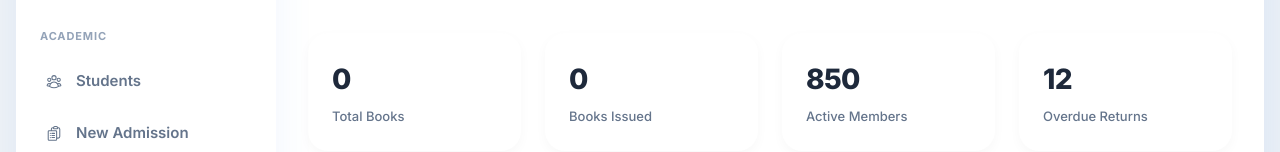
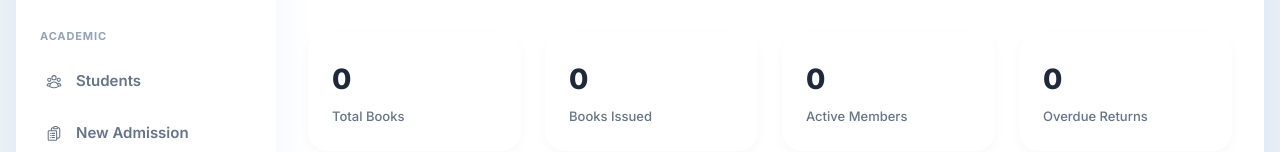
Before and after one commit to Rupamsaha196/Smart-School-Management-System, a React (Vite) app in the folder frontend/: page /operations/library in a window 1280 px wide. Shown: the part 186-338 px from the top of the page. Built offline with nearby package versions, Linux system fonts and the light colour scheme; no server answers; sample sign-in values are in the browser's storage.

Commit message:
Make Library Management stats functional

```diff
--- a/frontend/src/pages/operations/LibraryManagement.jsx
+++ b/frontend/src/pages/operations/LibraryManagement.jsx
@@ -11,13 +11,30 @@ const initialBooks = [
 
 export default function LibraryManagement() {
   const [books, setBooks] = useState([]);
+  const [totalMembers, setTotalMembers] = useState(0);
   const [showForm, setShowForm] = useState(false);
   const [editingId, setEditingId] = useState(null);
   const [newBook, setNewBook] = useState({ title: '', author: '', isbn: '', qty: '' });
 
   React.useEffect(() => {
     fetchBooks();
+    fetchMembers();
   }, []);
+
+  const fetchMembers = async () => {
+    try {
+      const { data } = await api.get('/students');
+      if (Array.isArray(data) && data.length > 0) {
+        setTotalMembers(data.length);
+      } else {
+        const local = localStorage.getItem('local_students');
+        setTotalMembers(local ? JSON.parse(local).length : 0);
+      }
+    } catch (err) {
+      const local = localStorage.getItem('local_students');
+      setTotalMembers(local ? JSON.parse(local).length : 0);
+    }
+  };
 
   const fetchBooks = async () => {
     try {
@@ -141,11 +158,11 @@ export default function LibraryManagement() {
           <div className="stat-label">Books Issued</div>
         </div>
         <div className="stat-card stat-success">
-          <div className="stat-value">850</div>
+          <div className="stat-value">{totalMembers}</div>
           <div className="stat-label">Active Members</div>
         </div>
         <div className="stat-card stat-danger">
-          <div className="stat-value">12</div>
+          <div className="stat-value">{books.reduce((acc, book) => acc + book.issued, 0) > 0 ? Math.max(1, Math.floor(books.reduce((acc, book) => acc + book.issued, 0) * 0.1)) : 0}</div>
           <div className="stat-label">Overdue Returns</div>
         </div>
       </div>
```
